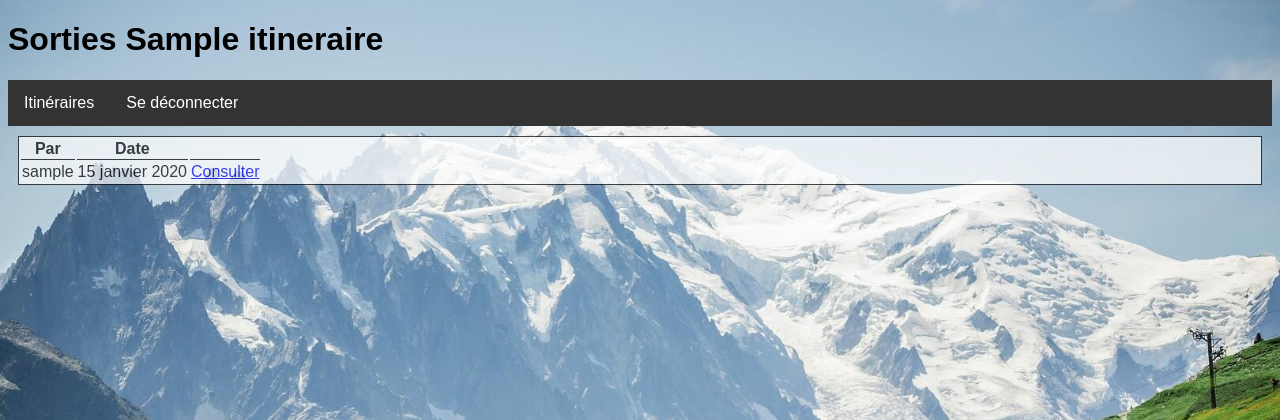
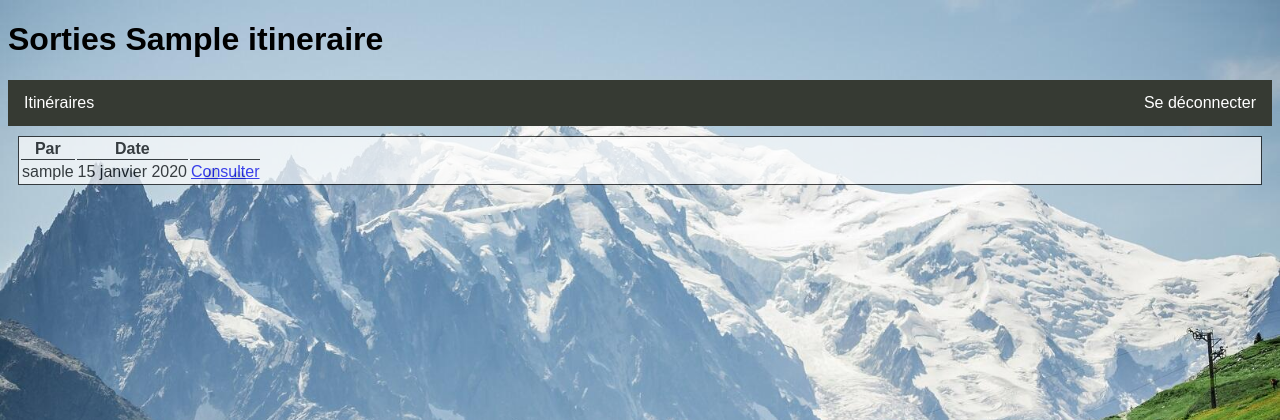
Before and after one commit to victorcolombet/topoguide-victor-colombet, a Django app: page /sorties/1/ in a window 1280 px wide. Shown: the top 420 px of the page. Run offline with Django 4.2, Linux system fonts and the light colour scheme; a user stored in the database is signed in; tables that the repository leaves empty hold one stand-in row (values such as "Sample post").

Commit message:
Finalisation du template sorties

```diff
--- a/topoguide/itineraires/static/itineraires/sorties.css
+++ b/topoguide/itineraires/static/itineraires/sorties.css
@@ -1,6 +1,7 @@
 head{
     font-family: Arial, Helvetica, sans-serif;
     font-weight: bold;
+    color: white;
 
 }
 
@@ -15,11 +16,15 @@ ul {
     margin: 0;
     padding: 0;
     overflow: hidden;
-    background-color: #333;
+    background-color: rgb(54, 58, 51);
   }
 
-  li {
+  li.left {
     float: left;
+  }
+
+  li.right {
+    float: right;
   }
 
   li a {
--- a/topoguide/itineraires/templates/itineraires/sorties.html
+++ b/topoguide/itineraires/templates/itineraires/sorties.html
@@ -15,14 +15,15 @@
 
 <div class="sidebar">
     <ul>
-        <li><a class="active"  href="{% url 'itineraires:itineraires' %}">Itinéraires</a></li>
-        <li><a href="{% url 'logout' %}">Se déconnecter</a></li>
+        <li class="left"><a class="active"  href="{% url 'itineraires:itineraires' %}">Itinéraires</a></li>
+        <li class="right"><a href="{% url 'logout' %}">Se déconnecter</a></li>
     </ul>
 
 </div>
 
 
 <div class="transbox">
+    {% if itineraire.sortie_set.all %}
 
         <table>
             <tr>
@@ -30,8 +31,6 @@
                 <th>Date</th>
                 <th></th>
             </tr>
-
-        {% if itineraire.sortie_set.all %}
 
                 {% for sortie in itineraire.sortie_set.all %}
                     <tr>
@@ -41,12 +40,11 @@
                     </tr>
                 {% endfor %}
 
-        {% else %}
-        <p> Il n'y a pas de sorties pour cet itineraire.</p>
-        {% endif %}
-
         </table>
 
+    {% else %}
+        <p>Il n'y a pas de sorties pour cet itineraire.</p>
+    {% endif %}
 </div>
 </body>
 </html>
```
Lines whose indentation alone changed are shown as unchanged.
